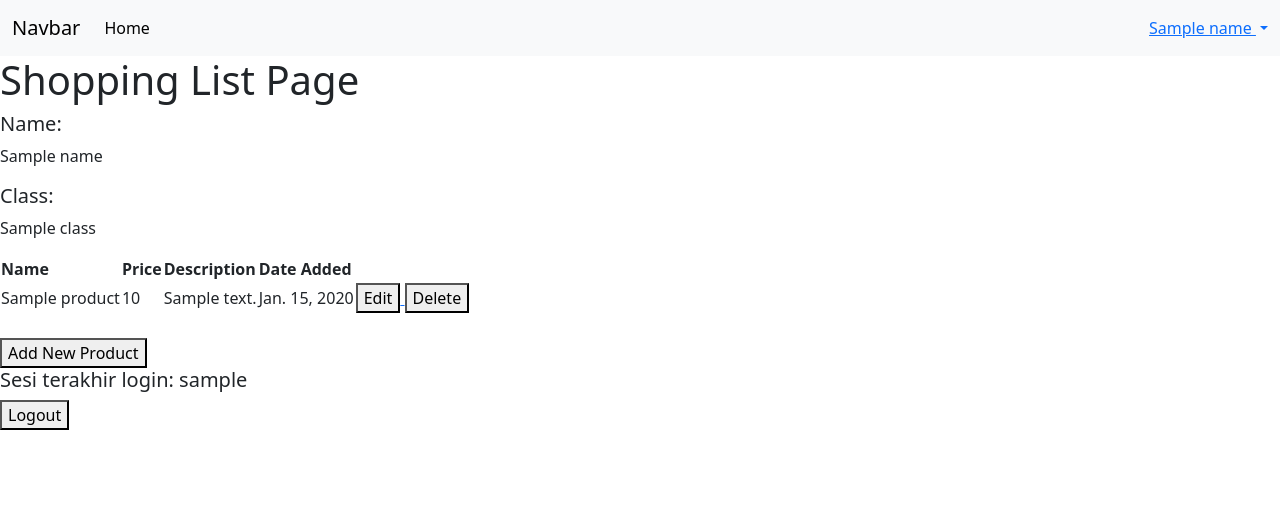
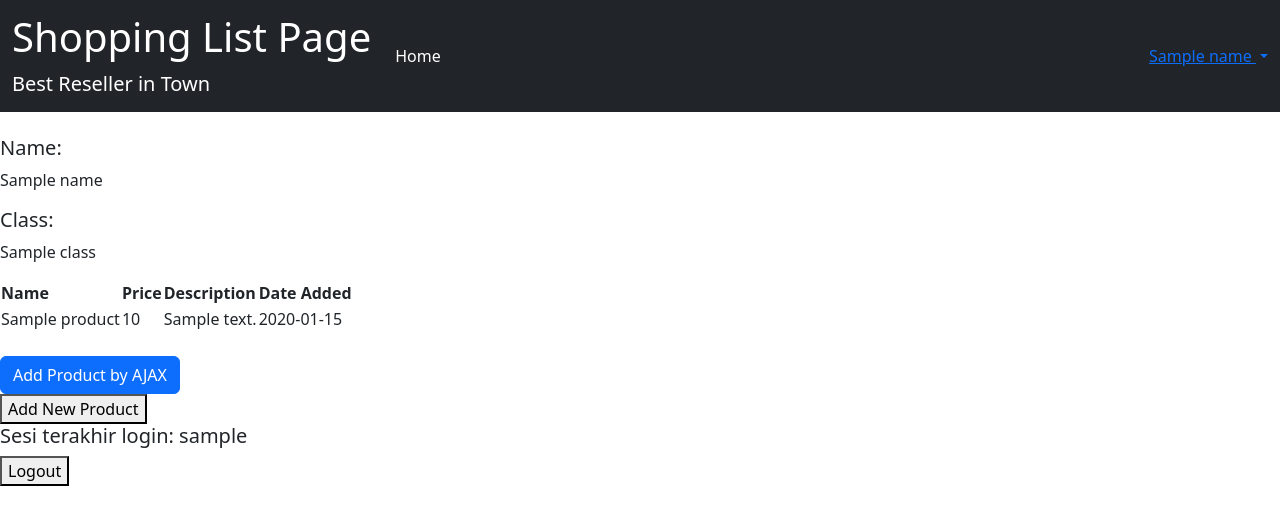
Before and after one commit to KayeyeY/shopping_list, a Django app: template main/templates/main.html in a window 1280 px wide. Shown: the top 525 px of the page. Run offline with Django 4.2, Linux system fonts and the light colour scheme; tables that the repository leaves empty hold one stand-in row (values such as "Sample post"); the template is opened without the code that fills it: values that come from a table or form of the project are taken from there, most other values are stand-ins (such as "Sample title", 1, 10 or a date in 2020).

Commit message:
tutorial 5 selesai

```diff
--- a/main/templates/main.html
+++ b/main/templates/main.html
@@ -1,9 +1,9 @@
 {% extends 'base.html' %}
 
 {% block content %}
-<nav class="navbar navbar-expand-lg bg-body-tertiary">
+<nav class="navbar navbar-expand-lg bg-dark navbar-dark">
     <div class="container-fluid">
-      <a class="navbar-brand" href="#">Navbar</a>
+      <a class="navbar-brand" href="#"><h1>Shopping List Page</h1>Best Reseller in Town</a>
       <button class="navbar-toggler" type="button" data-bs-toggle="collapse" data-bs-target="#navbarSupportedContent" aria-controls="navbarSupportedContent" aria-expanded="false" aria-label="Toggle navigation">
         <span class="navbar-toggler-icon"></span>
       </button>
@@ -26,8 +26,7 @@
       </div>
     </div>
   </nav>
-    <h1>Shopping List Page</h1>
-
+<br />
     <h5>Name:</h5>
     <p>{{name}}</p>
 
@@ -35,7 +34,7 @@
     <p>{{class}}</p>
 
 
-<table>
+<!-- <table>
     <tr>
         <th>Name</th>
         <th>Price</th>
@@ -65,7 +64,42 @@
             </td>
         </tr>
     {% endfor %}
-</table>
+</table> -->
+<table id="product_table"></table>
+<br />
+<div class="modal fade" id="exampleModal" tabindex="-1" aria-labelledby="exampleModalLabel" aria-hidden="true">
+    <div class="modal-dialog">
+        <div class="modal-content">
+            <div class="modal-header">
+                <h1 class="modal-title fs-5" id="exampleModalLabel">Add New Product</h1>
+                <button type="button" class="btn-close" data-bs-dismiss="modal" aria-label="Close"></button>
+            </div>
+            <div class="modal-body">
+                <form id="form" onsubmit="return false;">
+                    {% csrf_token %}
+                    <div class="mb-3">
+                        <label for="name" class="col-form-label">Name:</label>
+                        <input type="text" class="form-control" id="name" name="name"></input>
+                    </div>
+                    <div class="mb-3">
+                        <label for="price" class="col-form-label">Price:</label>
+                        <input type="number" class="form-control" id="price" name="price"></input>
+                    </div>
+                    <div class="mb-3">
+                        <label for="description" class="col-form-label">Description:</label>
+                        <textarea class="form-control" id="description" name="description"></textarea>
+                    </div>
+                </form>
+            </div>
+            <div class="modal-footer">
+                <button type="button" class="btn btn-secondary" data-bs-dismiss="modal">Close</button>
+                <button type="button" class="btn btn-primary" id="button_add" data-bs-dismiss="modal">Add Product</button>
+            </div>
+        </div>
+    </div>
+</div>
+<button type="button" class="btn btn-primary" data-bs-toggle="modal" data-bs-target="#exampleModal">Add Product by AJAX</button>
+
 
 <br />
 
@@ -80,5 +114,42 @@
         Logout
     </button>
 </a>
+<script>
+    async function getProducts() {
+        return fetch("{% url 'main:get_product_json' %}").then((res) => res.json())
+    }
+    async function refreshProducts() {
+        document.getElementById("product_table").innerHTML = ""
+        const products = await getProducts()
+        let htmlString = `<tr>
+            <th>Name</th>
+            <th>Price</th>
+            <th>Description</th>
+            <th>Date Added</th>
+        </tr>`
+        products.forEach((item) => {
+            htmlString += `\n<tr>
+            <td>${item.fields.name}</td>
+            <td>${item.fields.price}</td>
+            <td>${item.fields.description}</td>
+            <td>${item.fields.date_added}</td>
+        </tr>`
+        })
+
+        document.getElementById("product_table").innerHTML = htmlString
+    }
+
+    refreshProducts()
+    function addProduct() {
+        fetch("{% url 'main:add_product_ajax' %}", {
+            method: "POST",
+            body: new FormData(document.querySelector('#form'))
+        }).then(refreshProducts)
+
+        document.getElementById("form").reset()
+        return false
+    }
+    document.getElementById("button_add").onclick = addProduct
+</script>
 
 {% endblock content %}
--- a/main/urls.py
+++ b/main/urls.py
@@ -7,6 +7,7 @@ from main.views import show_xml_by_id, show_json_by_id
 from main.views import register, login_user, logout_user
 from main.views import edit_product
 from main.views import delete_product
+from main.views import get_product_json, add_product_ajax
 
 app_name = 'main'
 
@@ -22,4 +23,6 @@ urlpatterns = [
     path('logout/', logout_user, name='logout'),
     path('edit-product/<int:id>', edit_product, name='edit_product'),
     path('delete/<int:id>', delete_product, name='delete_product'),
+    path('get-product/', get_product_json, name='get_product_json'),
+    path('create-product-ajax/', add_product_ajax, name='add_product_ajax')
 ]
--- a/main/views.py
+++ b/main/views.py
@@ -11,6 +11,7 @@ from django.contrib import messages
 from django.contrib.auth import authenticate, login, logout
 from django.contrib.auth.decorators import login_required
 import datetime
+from django.views.decorators.csrf import csrf_exempt
 
 # Create your views here.
 @login_required(login_url='/login')
@@ -108,3 +109,22 @@ def delete_product(request, id):
     product.delete()
     # Kembali ke halaman awal
     return HttpResponseRedirect(reverse('main:show_main'))
+
+def get_product_json(request):
+    product_item = Product.objects.all()
+    return HttpResponse(serializers.serialize('json', product_item))
+
+@csrf_exempt
+def add_product_ajax(request):
+    if request.method == 'POST':
+        name = request.POST.get("name")
+        price = request.POST.get("price")
+        description = request.POST.get("description")
+        user = request.user
+
+        new_product = Product(name=name, price=price, description=description, user=user)
+        new_product.save()
+
+        return HttpResponse(b"CREATED", status=201)
+
+    return HttpResponseNotFound()
```
